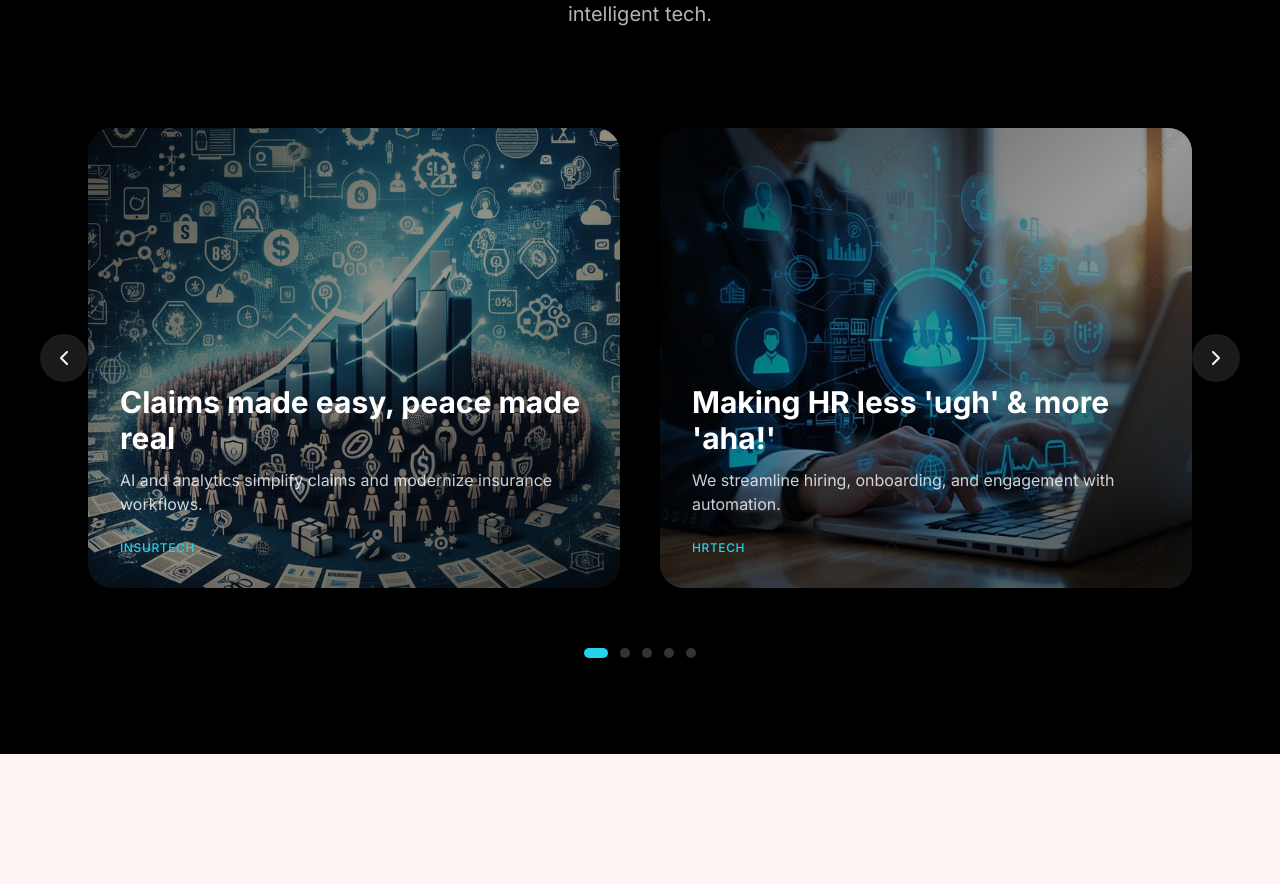
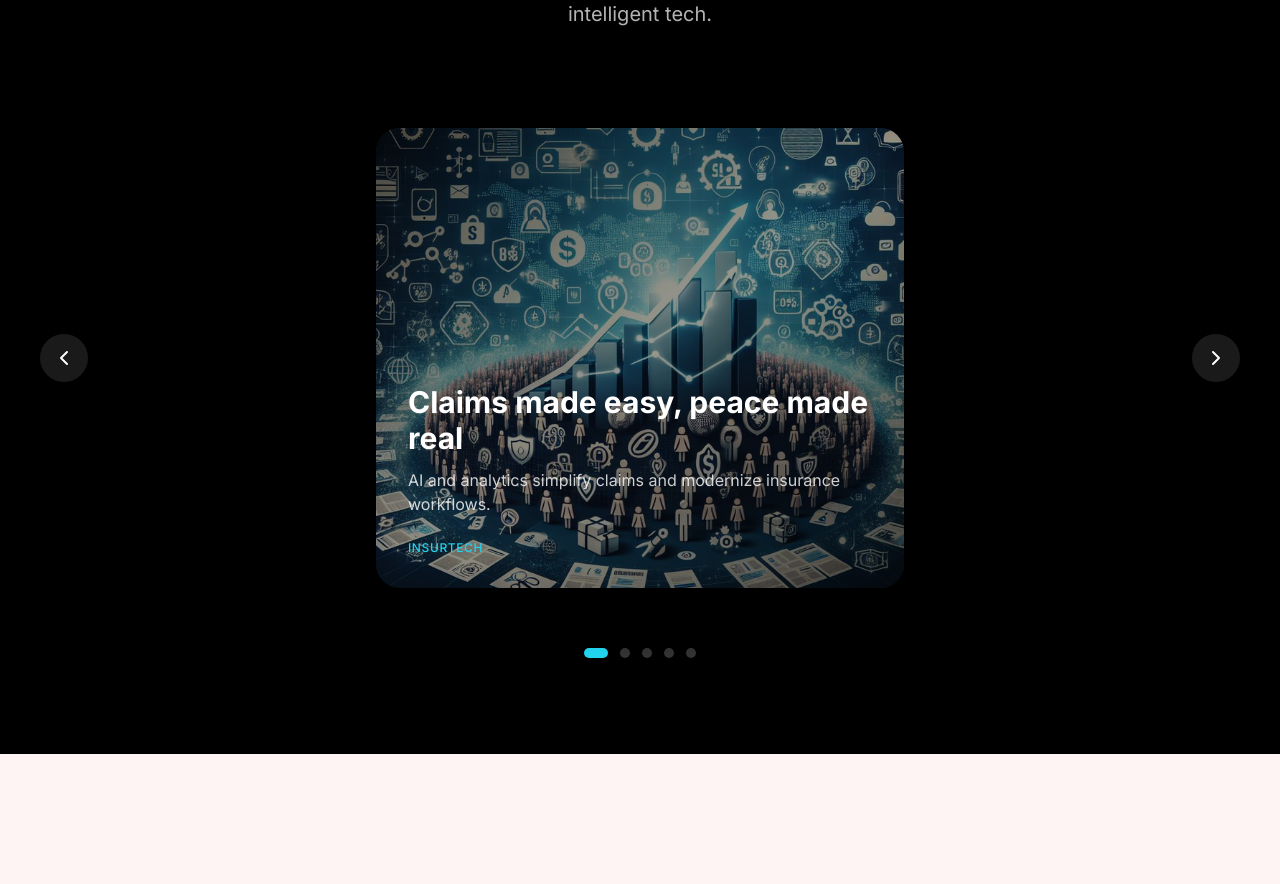
Before and after one commit to Neurolink-X/neuro-linkx-frontend, a Next.js app: page / in a window 1280 px wide. Shown: the part 3982-4866 px from the top of the page. Built offline with nearby package versions, Linux system fonts and the light colour scheme.

Commit message:
Update industries.jsx

```diff
--- a/src/components/sections/industries.jsx
+++ b/src/components/sections/industries.jsx
@@ -75,20 +75,16 @@ export default function Industries() {
       >
          <AnimatePresence mode="wait">
     <motion.div
-            key={`${industries[index].name}-${industries[(index + 1) % industries.length].name}`}
+      key={industries[index].name}
       initial={{ opacity: 0, y: 40 }}
       animate={{ opacity: 1, y: 0 }}
       exit={{ opacity: 0, y: -40 }}
       transition={{ duration: 0.6, ease: "easeInOut" }}
-            className="grid md:grid-cols-2 gap-10 px-6 max-w-6xl w-full"
+      className="px-6 max-w-xl w-full"
     >
-            {[0, 1].map((offset) => {
-              const i = (index + offset) % industries.length
-              return (
       <div
-                  key={industries[i].name}
         className="group relative h-[460px] rounded-3xl overflow-hidden shadow-2xl bg-cover bg-center transition-transform hover:scale-[1.015]"
-                  style={{ backgroundImage: `url('${industries[i].bgImage}')` }}
+        style={{ backgroundImage: `url('${industries[index].bgImage}')` }}
       >
         <div className="absolute inset-0 bg-gradient-to-br from-black/70 via-black/40 to-black/70 z-0" />
         <div className="relative z-10 p-8 h-full flex flex-col justify-end text-white">
@@ -98,18 +94,16 @@ export default function Industries() {
             animate={{ opacity: 1, y: 0 }}
             transition={{ duration: 0.5 }}
           >
-                      {industries[i].title}
+            {industries[index].title}
           </motion.h3>
           <p className="text-sm md:text-base mt-3 mb-6 text-white/80">
-                      {industries[i].description}
+            {industries[index].description}
           </p>
           <span className="uppercase tracking-wider text-xs text-cyan-400 font-medium">
-                      {industries[i].name}
+            {industries[index].name}
           </span>
         </div>
       </div>
-              )
-            })}
     </motion.div>
   </AnimatePresence>
 
```
Lines whose indentation alone changed are shown as unchanged.
